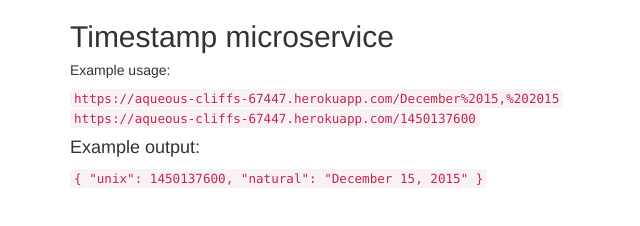
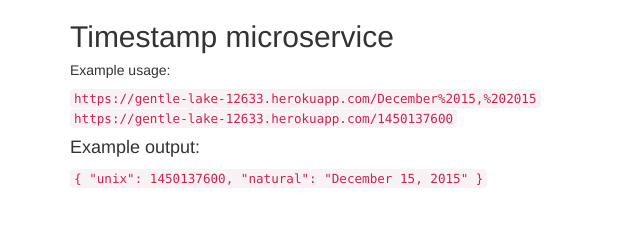
Before and after one commit to Kickets/timestamp-api, a website: page public/index.html in a window 1280 px wide. Shown: the whole page, without its empty margins (0-640 px from the left). Drawn offline with nearby package versions, Linux system fonts and the light colour scheme.

Commit message:
site update

```diff
--- a/public/index.html
+++ b/public/index.html
@@ -8,8 +8,8 @@
         <div class="container">
             <h2 class="header">Timestamp microservice</h2>
             <h5>Example usage:</h5>
-            <code>https://aqueous-cliffs-67447.herokuapp.com/December%2015,%202015</code><br>
-            <code>https://aqueous-cliffs-67447.herokuapp.com/1450137600</code>
+            <code>https://gentle-lake-12633.herokuapp.com/December%2015,%202015</code><br>
+            <code>https://gentle-lake-12633.herokuapp.com/1450137600</code>
             <h4>Example output:</h4>
             <code>
                 {
```
